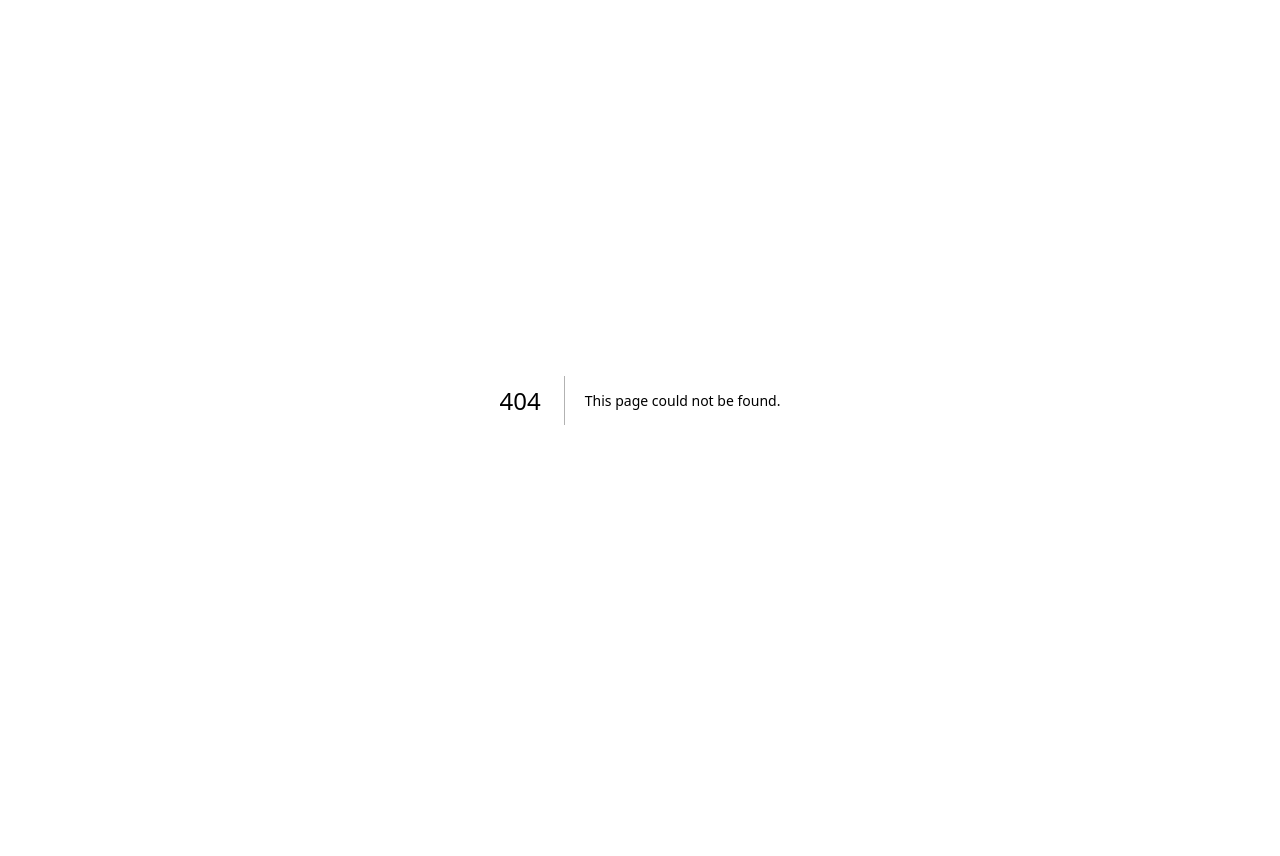
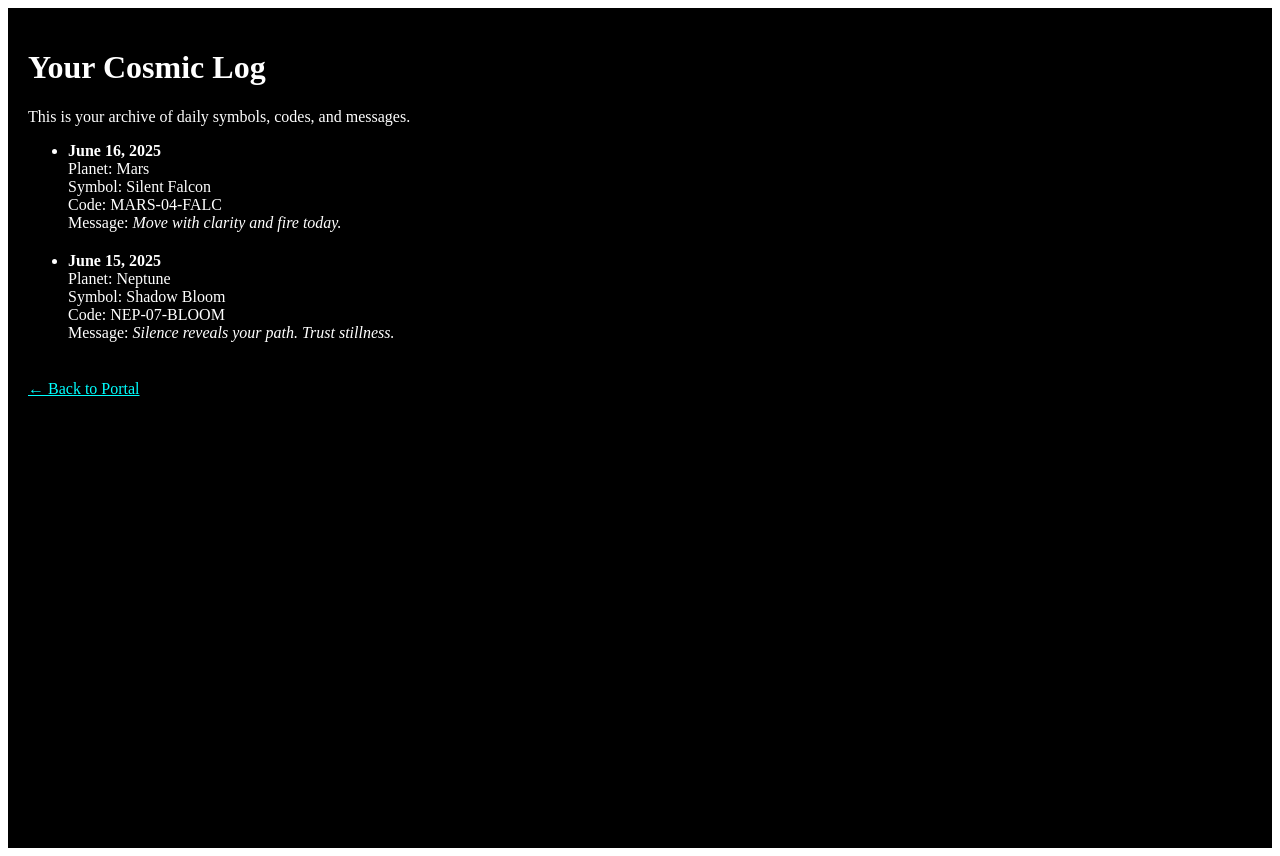
Before and after one commit to Maincooninfinity/go-cosmic-app, a Next.js app: page /log in a window 1280 px wide. Before the commit this address had no page. Before the commit the page ends 800 px from the top, so only its background shows below. Built offline with nearby package versions, Linux system fonts and the light colour scheme.

Commit message:
Create log.js

```diff
--- /dev/null
+++ b/pages/log.js
@@ -0,0 +1,34 @@
+export default function Log() {
+  const sampleLogs = [
+    { date: 'June 16, 2025', planet: 'Mars', symbol: 'Silent Falcon', code: 'MARS-04-FALC', message: 'Move with clarity and fire today.' },
+    { date: 'June 15, 2025', planet: 'Neptune', symbol: 'Shadow Bloom', code: 'NEP-07-BLOOM', message: 'Silence reveals your path. Trust stillness.' }
+  ];
+
+  return (
+    <div style={{
+      backgroundColor: 'black',
+      color: 'white',
+      padding: '20px',
+      height: '100vh',
+      overflowY: 'scroll'
+    }}>
+      <h1>Your Cosmic Log</h1>
+      <p>This is your archive of daily symbols, codes, and messages.</p>
+
+      <ul>
+        {sampleLogs.map((entry, index) => (
+          <li key={index} style={{ marginBottom: '20px' }}>
+            <strong>{entry.date}</strong><br />
+            Planet: {entry.planet}<br />
+            Symbol: {entry.symbol}<br />
+            Code: {entry.code}<br />
+            Message: <em>{entry.message}</em>
+          </li>
+        ))}
+      </ul>
+
+      <br />
+      <a href="/" style={{ color: '#00ffff' }}>← Back to Portal</a>
+    </div>
+  );
+}
```
